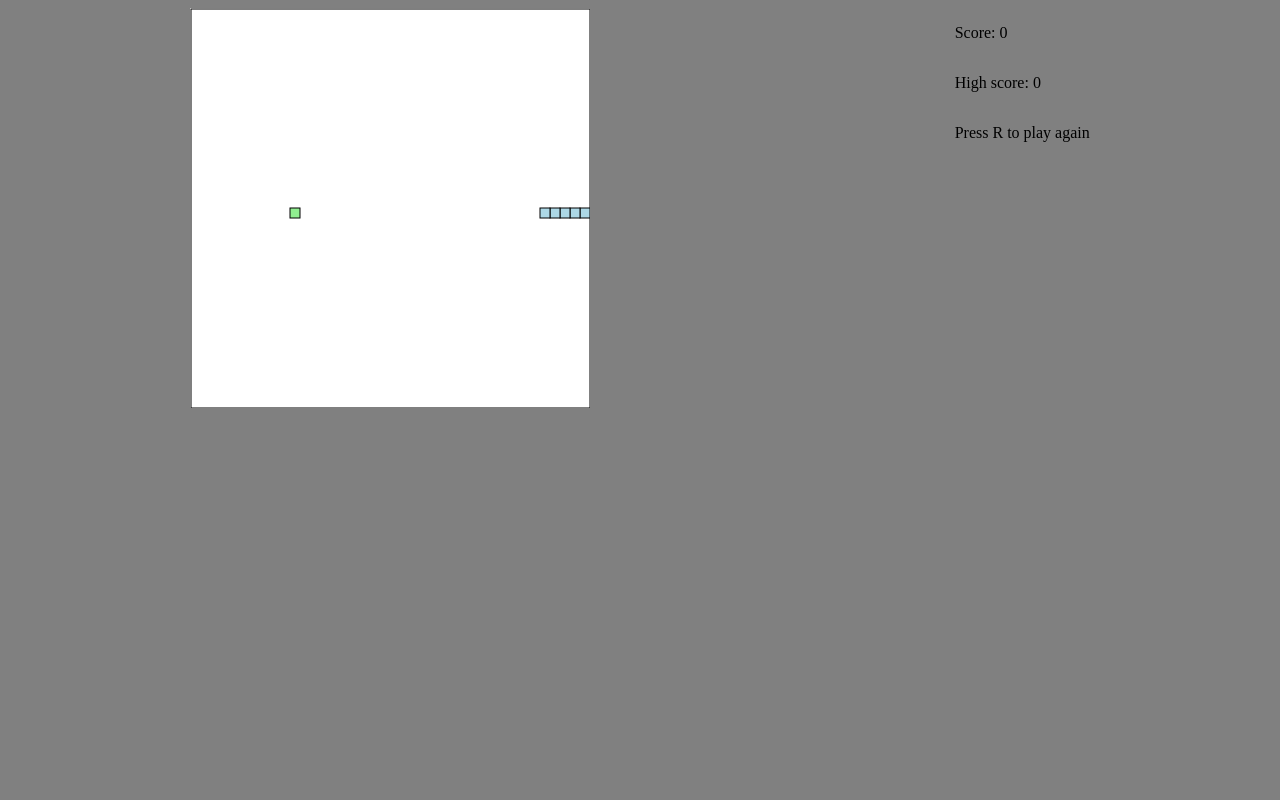
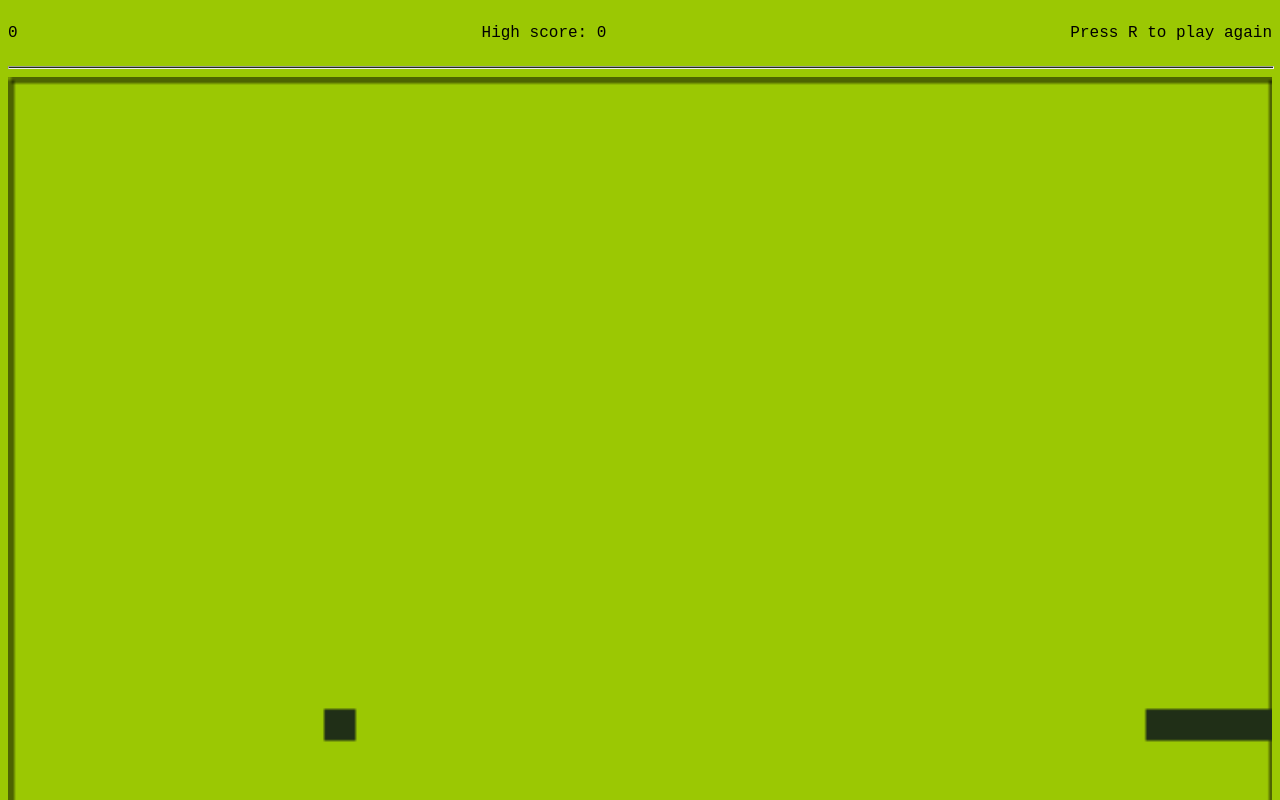
Before and after one commit to kasimxo/KaS-Snake.io, a plain HTML site: page index.html in a window 1280 px wide. Shown: the top 800 px of the page. Drawn offline with Linux system fonts and the light colour scheme.

Commit message:
Changed theme to old Nokia snake

```diff
--- a/css/mystyle.css
+++ b/css/mystyle.css
@@ -1,19 +1,26 @@
 body {
-    background-color: gray;
+    background-color: #9bc803;
 }
 section {
     display: flex;
-    flex-direction: column;
-
+    /*flex-direction: column;*/
+    justify-content: space-between;
 }
-
+hr {
+    height: 1px;
+    background-color: #202f17;
+    width: 100%;
+}
 #snakeboard {
-
   border-width: 5px;
   left: 50%;
 
 }
 .content {
     display: flex;
+    flex-direction: column;
     justify-content: space-around;
 }
+p {
+    font-family: 'Courier New', Courier, monospace;
+}
--- a/index.html
+++ b/index.html
@@ -7,18 +7,22 @@
 
   <body>
     <div class="content">
-        <canvas id="snakeboard" width="400" height="400"></canvas>
+
         <section>
           <div>
-            <p id="score">Score: 0</p>
+            <p id="score">0</p>
           </div>
           <div>
             <p id="high_score" >High score: 0</p>
           </div>
           <div>
             <p id="reset">Press "R" to start again</p>
+
           </div>
+
         </section>
+        <hr>
+        <canvas id="snakeboard" width="400" height="400"></canvas>
     </div>
   </body>
   <script src="./js/code.js"></script>
--- a/js/code.js
+++ b/js/code.js
@@ -1,8 +1,8 @@
 
-const board_border = 'black';
-const board_background = "white";
-const snake_col = 'lightblue';
-const snake_border = 'darkblue';
+const board_border = '#202f17';
+const board_background = "#9bc803";
+const snake_col = '#202f17';
+//const snake_border = 'darkblue';
 const score_display = document.getElementById("score");
 const highscore_display = document.getElementById("high_score");
 
@@ -107,12 +107,12 @@ function drawSnakePart(snakePart) {
     // Set the colour of the snake part
     snakeboard_ctx.fillStyle = snake_col;
     // Set the border colour of the snake part
-    snakeboard_ctx.strokestyle = snake_border;
+    //snakeboard_ctx.strokestyle = snake_border;
     // Draw a "filled" rectangle to represent the snake part at the coordinates
     // the part is located
     snakeboard_ctx.fillRect(snakePart.x, snakePart.y, 10, 10);
     // Draw a border around the snake part
-    snakeboard_ctx.strokeRect(snakePart.x, snakePart.y, 10, 10);
+    //snakeboard_ctx.strokeRect(snakePart.x, snakePart.y, 10, 10);
 }
 
 function move_snake()
@@ -122,7 +122,7 @@ function move_snake()
     const has_eaten_food = snake[0].x === food_x && snake[0].y === food_y;
     if(has_eaten_food) {
         score+=10;
-        score_display.innerHTML = "Score: " + score;
+        score_display.innerHTML = score;
         level();
         gen_food();
     } else {
@@ -211,9 +211,9 @@ for (let i = 4; i < snake.length; i++)
     return true
 }
 const hitLeftWall = snake[0].x < 0;
-const hitRightWall = snake[0].x >= snakeboard.width - 10;
+const hitRightWall = snake[0].x > snakeboard.width - 10;
 const hitToptWall = snake[0].y < 0;
-const hitBottomWall = snake[0].y >= snakeboard.height - 10;
+const hitBottomWall = snake[0].y > snakeboard.height - 10;
 
 return hitLeftWall ||  hitRightWall || hitToptWall || hitBottomWall
 }
@@ -235,17 +235,17 @@ snake.forEach(function has_snake_eaten_food(part) {
 }
 function drawFood()
 {
-    snakeboard_ctx.fillStyle = 'lightgreen';
-    snakeboard_ctx.strokestyle = 'darkgreen';
+    snakeboard_ctx.fillStyle = '#202f17';
+    //snakeboard_ctx.strokestyle = 'darkgreen';
     snakeboard_ctx.fillRect(food_x, food_y, 10, 10);
-    snakeboard_ctx.strokeRect(food_x, food_y, 10, 10);
+    //snakeboard_ctx.strokeRect(food_x, food_y, 10, 10);
 }
 
 /*
 Here we decrease interval to increse game speed (dificulty)
 */
 function level() {
-    if (score%50==0 && score < 500){
+    if (score%50==0 && score < 400){
         interval-=20;
     }
 }
```
Also changed, not shown: img/intro.png (added).
